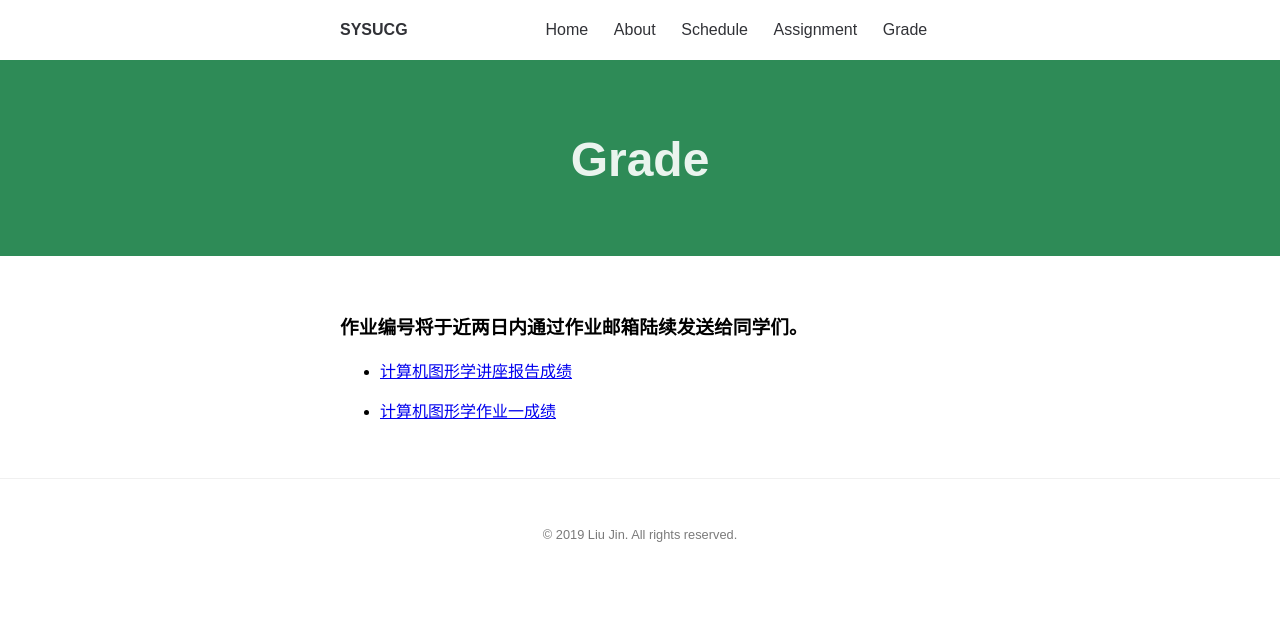
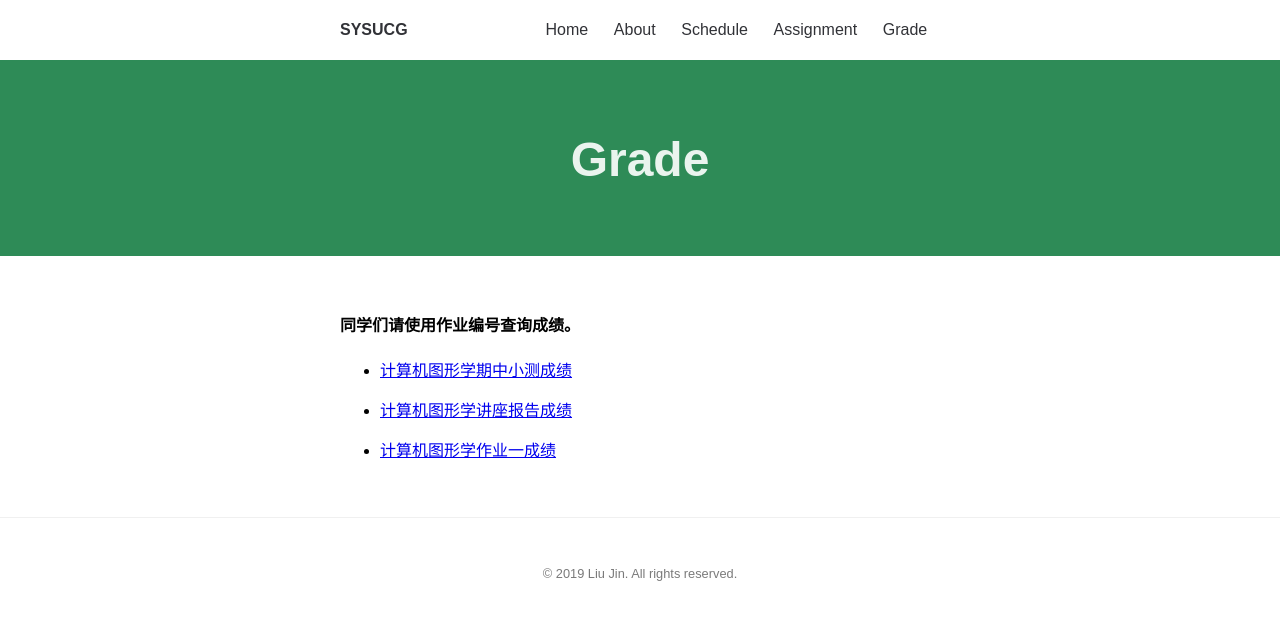
Before and after one commit to sysucg2019/sysucg2019.github.io, a Jekyll site: the page built from grade.md, in a window 1280 px wide. Shown: the top 620 px of the page. Built offline with Jekyll 4.4.1, drawn with Linux system fonts in a browser that asks for light colours.

Commit message:
Update grade.md

```diff
--- a/grade.md
+++ b/grade.md
@@ -4,7 +4,9 @@ title: Grade
 permalink: /grade/
 ---
 
-### 作业编号将于近两日内通过作业邮箱陆续发送给同学们。
- - [计算机图形学讲座报告成绩](https://github.com/sysucg2019/sysucg2019.github.io/raw/master/assets/%E8%AE%A1%E7%AE%97%E6%9C%BA%E5%9B%BE%E5%BD%A2%E5%AD%A6%E8%AE%B2%E5%BA%A7%E6%8A%A5%E5%91%8A%E6%88%90%E7%BB%A9.pdf)
+#### 同学们请使用作业编号查询成绩。
+ - [计算机图形学期中小测成绩](https://github.com/sysucg2019/sysucg2019.github.io/raw/master/assets/%E8%AE%A1%E7%AE%97%E6%9C%BA%E5%9B%BE%E5%BD%A2%E5%AD%A6%E6%9C%9F%E4%B8%AD%E5%B0%8F%E6%B5%8B%E6%88%90%E7%BB%A9.pdf)
+
+- [计算机图形学讲座报告成绩](https://github.com/sysucg2019/sysucg2019.github.io/raw/master/assets/%E8%AE%A1%E7%AE%97%E6%9C%BA%E5%9B%BE%E5%BD%A2%E5%AD%A6%E8%AE%B2%E5%BA%A7%E6%8A%A5%E5%91%8A%E6%88%90%E7%BB%A9.pdf)
 
  - [计算机图形学作业一成绩](https://github.com/sysucg2019/sysucg2019.github.io/raw/master/assets/%E8%AE%A1%E7%AE%97%E6%9C%BA%E5%9B%BE%E5%BD%A2%E5%AD%A6%E7%BC%96%E7%A8%8B%E4%BD%9C%E4%B8%9A%E4%B8%80%E6%88%90%E7%BB%A9.pdf)
```
